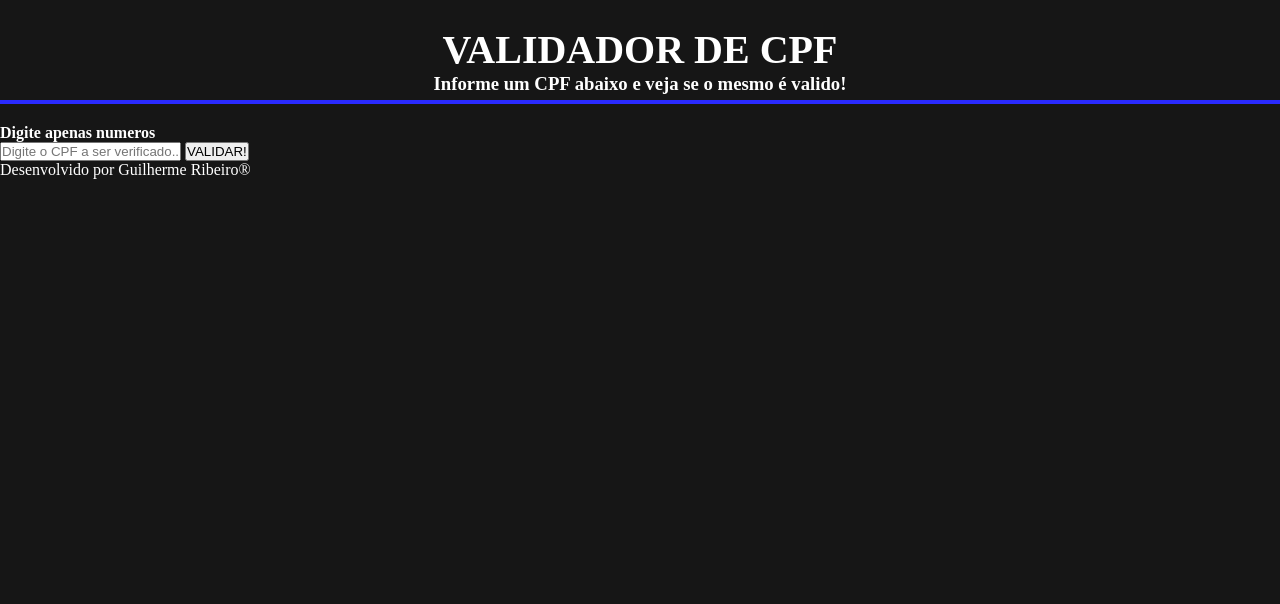
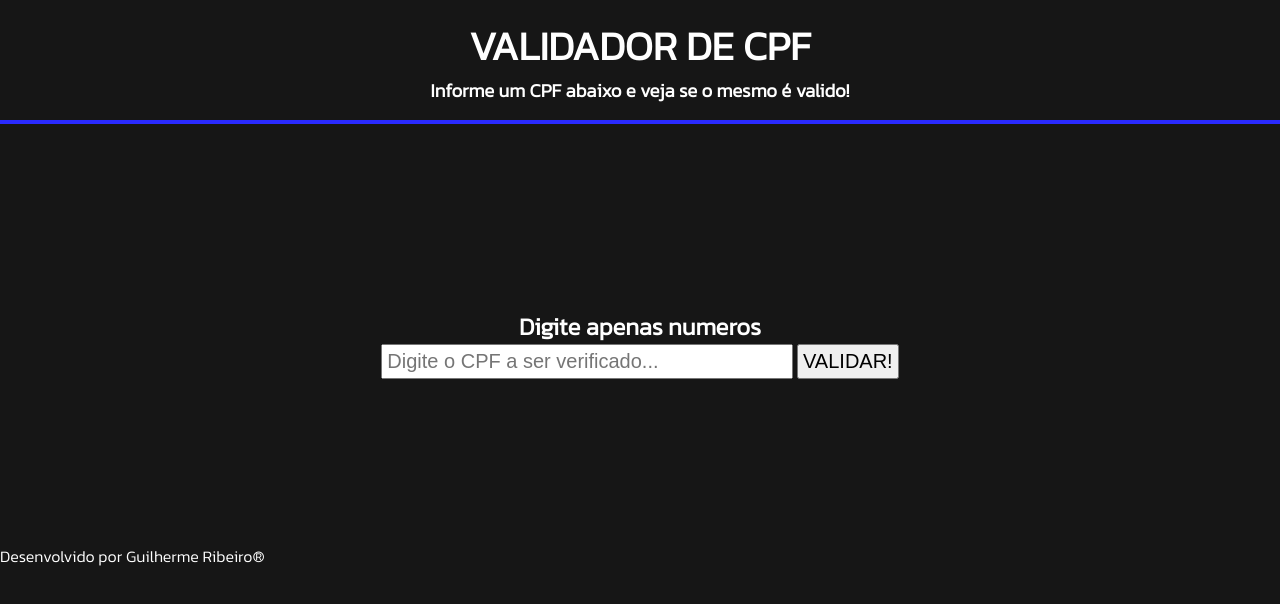
Before and after one commit to guilhermeribeir0/validador-cpf-hiring-coders-3, a plain HTML site: page index.html in a window 1280 px wide. Drawn offline with Linux system fonts and the light colour scheme.

Commit message:
adicionado mais ajustes no css

```diff
--- a/index.html
+++ b/index.html
@@ -6,6 +6,9 @@
     <meta name="viewport" content="width=device-width, initial-scale=1.0">
     <title>Validador de CPF</title>
     <link href="style.css" rel="stylesheet">
+    <style>
+        @import url('https://fonts.googleapis.com/css2?family=Kanit:wght@300&display=swap');
+    </style>
 </head>
 <body>
     <header>
--- a/style.css
+++ b/style.css
@@ -6,12 +6,14 @@
 body {
     background-color: rgb(22, 22, 22);
     color: white;
+    font-family: 'Kanit', sans-serif;
 }
 
 header {
-    margin: 20px 0px 20px 0px;
     width: auto;
     height: 80px;
+    padding-bottom: 20px;
+    padding-top: 20px;
     display: flex;
     justify-content: center;
     align-items: center;
@@ -22,3 +24,35 @@ header {
 header h1 {
     font-size: 40px;
 }
+
+.container {
+    display: flex;
+    justify-content: center;
+    align-items: center;
+    margin-top: 20px;
+    width: auto;
+    height: 400px;
+}
+
+.container .principal {
+    display: flex;
+    justify-content: center;
+    align-items: center;
+    flex-direction: column;
+}
+
+.container .principal .texto {
+    font-size: 24px;
+    font-weight: 100;
+}
+
+.container .principal .formulario input{
+    font-size: 20px;
+    width: 400px;
+    padding: 4px;
+}
+
+.container .principal .formulario button{
+    font-size: 20px;
+    padding: 4px;
+}
```
